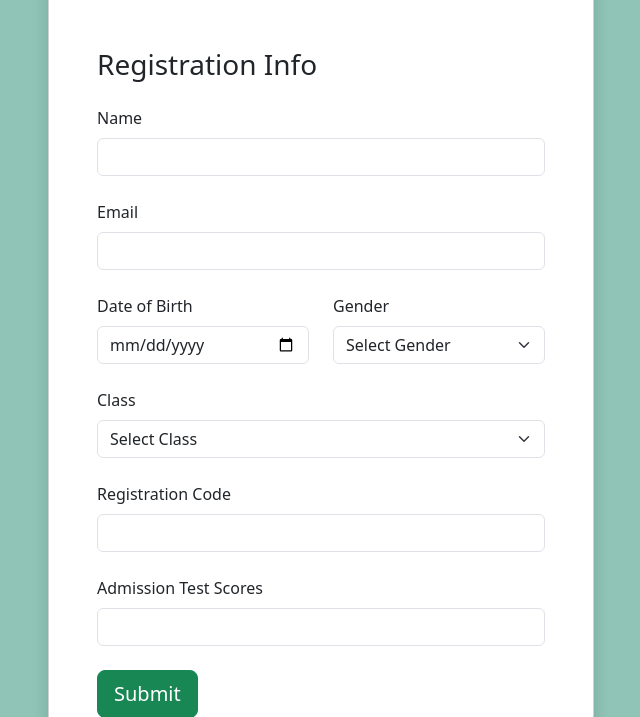
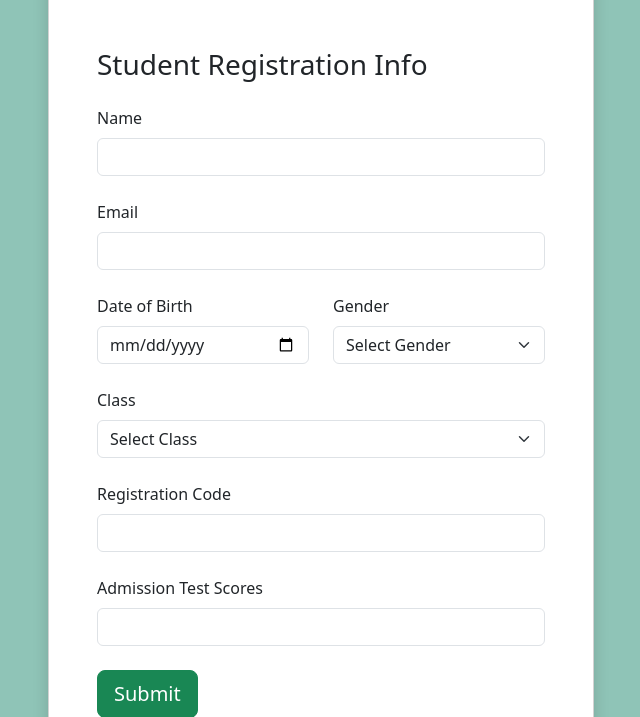
Before and after one commit to Abbas463/Student-Registration-System, a Django app: page / in a window 1280 px wide. Shown: the part 457-1174 px from the top of the page, without its empty margins (319-959 px from the left). Run offline with Django 4.2, Linux system fonts and the light colour scheme.

Commit message:
Update header in index.html to specify 'Student Registration Info'

```diff
--- a/app/templates/index.html
+++ b/app/templates/index.html
@@ -25,7 +25,7 @@
             />
 
             <div class="card-body p-4 p-md-5">
-              <h3 class="mb-4">Registration Info</h3>
+              <h3 class="mb-4">Student Registration Info</h3>
 
               <form action="." method="post">
                 {% csrf_token %}
```
